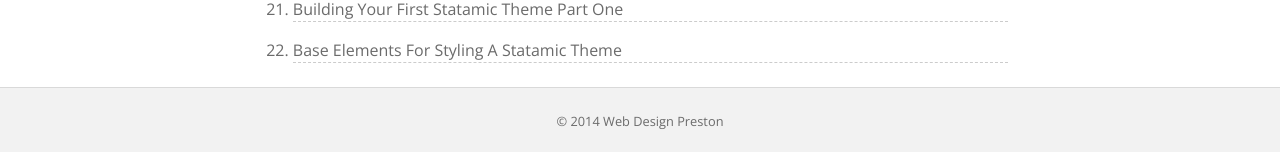
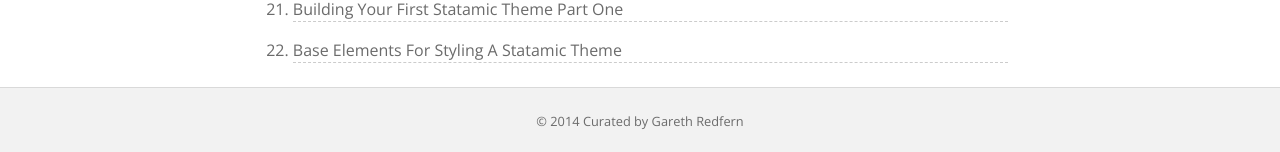
Before and after one commit to yankeebobo/statamicthemes.github.io, a Jekyll site: the page built from index.html, in a window 1280 px wide. Shown: the part 1017-1169 px from the top of the page. Built offline with Jekyll 4.4.1, drawn with Linux system fonts in a browser that asks for light colours; the list of posts is cut into pages by our own code; comment, search, counter and statistics services are not loaded.

Commit message:
Changed footer link.

```diff
--- a/_includes/_footer.html
+++ b/_includes/_footer.html
@@ -1,7 +1,7 @@
 <footer role="contentinfo">
   <div class="constrain">
     <small class="footer__text align-center">
-      &copy; 2014 <a href="http://garethredfern.com">Web Design Preston</a>
+      &copy; 2014 Curated by <a href="http://garethredfern.com">Gareth Redfern</a>
     </small>
   </div><!-- END .constrain -->
 </footer>
```
